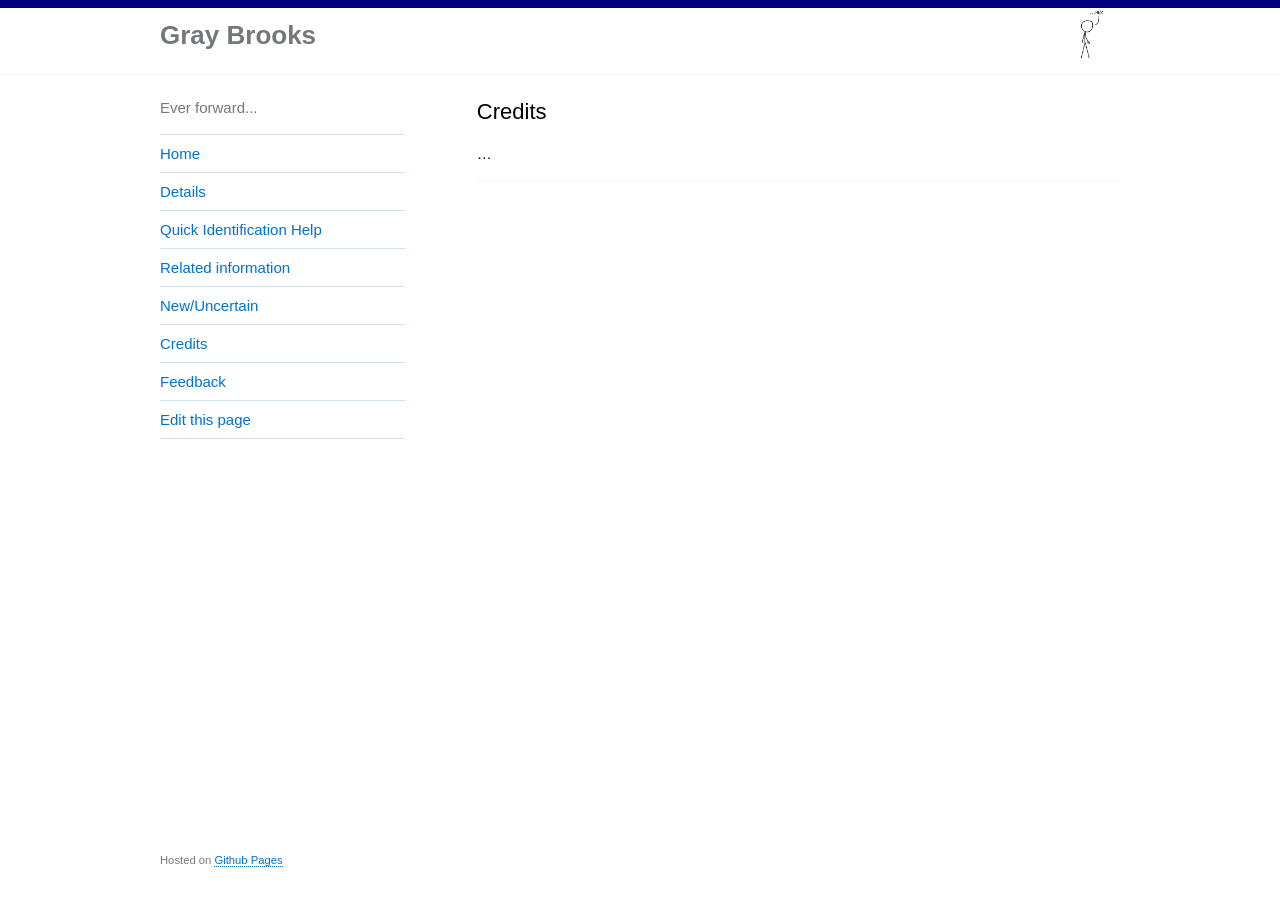
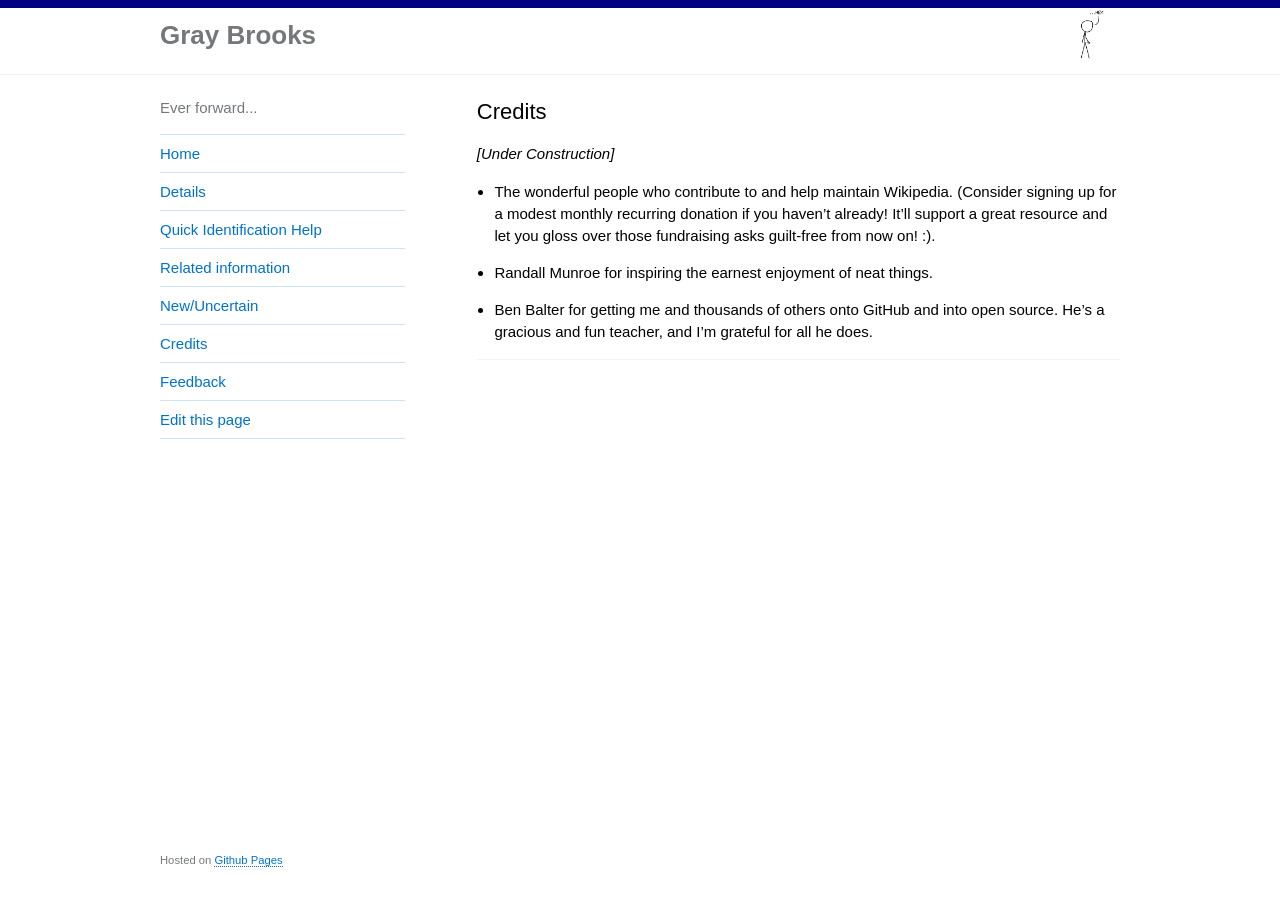
Before and after one commit to gbinal/dc-helicopters, a Jekyll site: the page built from pages/credits.md, in a window 1280 px wide. Built offline with Jekyll 4.4.1, drawn with Linux system fonts in a browser that asks for light colours.

Commit message:
first start at credits

```diff
--- a/pages/credits.md
+++ b/pages/credits.md
@@ -4,4 +4,9 @@ title: "Credits"
 permalink: /credits/
 ---
 
-...
+_[Under Construction]_
+
+
+* The wonderful people who contribute to and help maintain Wikipedia.  (Consider signing up for a modest monthly recurring donation if you haven't already!  It'll support a great resource and let you gloss over those fundraising asks guilt-free from now on!  :).
+* Randall Munroe for inspiring the earnest enjoyment of neat things.
+* Ben Balter for getting me and thousands of others onto GitHub and into open source.  He's a gracious and fun teacher, and I'm grateful for all he does.
```
